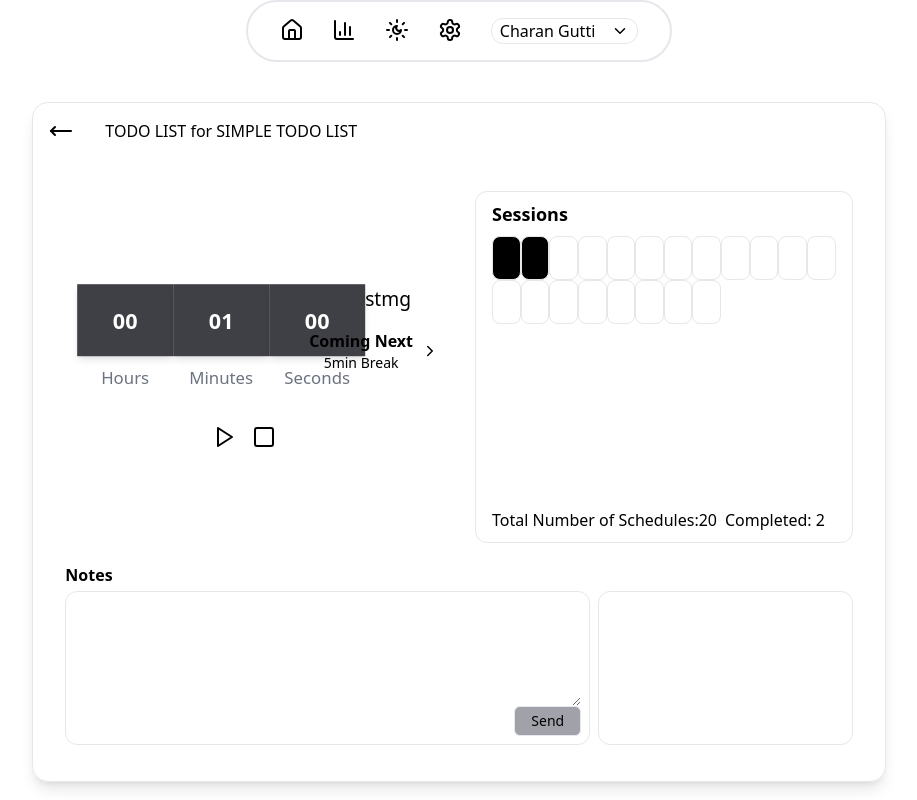
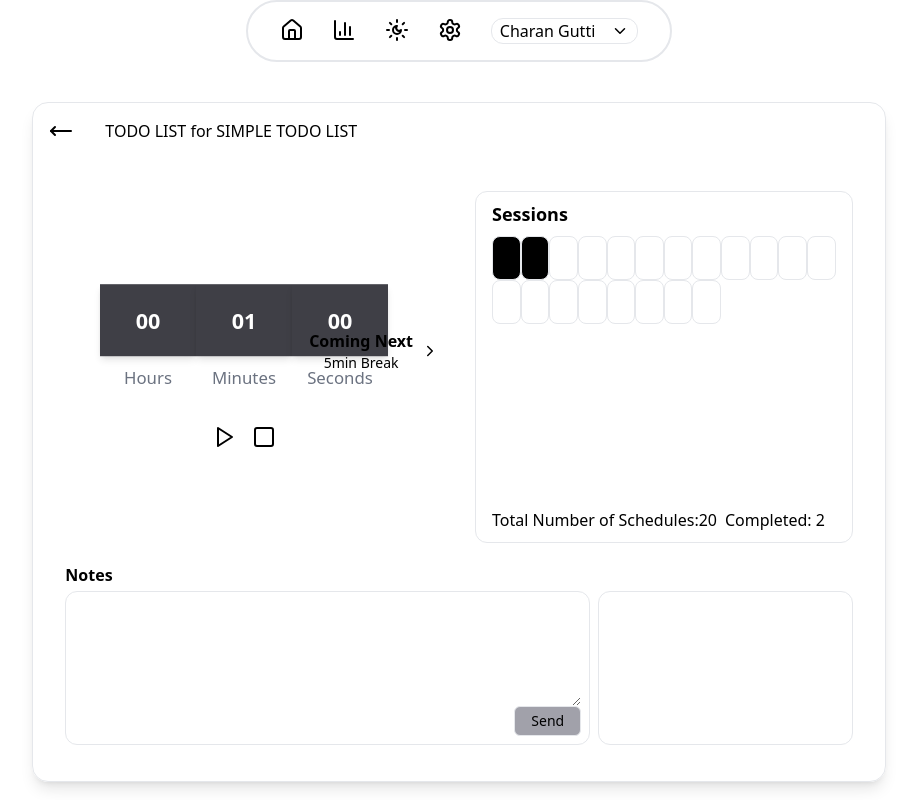
Before and after one commit to g-charan/Todo_app, a Next.js app in the folder todo_app/: page /pages/timer in a window 1280 px wide. Shown: the whole page, without its empty margins (181-1098 px from the left). Built offline with nearby package versions, Linux system fonts and the light colour scheme.

Commit message:
Third commit

```diff
--- a/todo_app/app/pages/timer/page.tsx
+++ b/todo_app/app/pages/timer/page.tsx
@@ -359,7 +359,6 @@ const page = () => {
                   setTime={setTime}
                   setPercentage={setPercentage}
                 />
-                stmg
               </div>
               <div className=" flex justify-center py-2 gap-4 mt-5 mr-5">
                 {isRunning ? (
```
